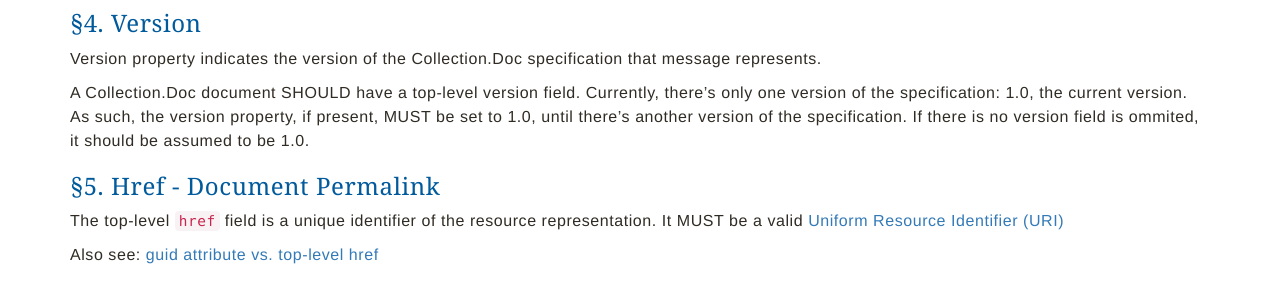
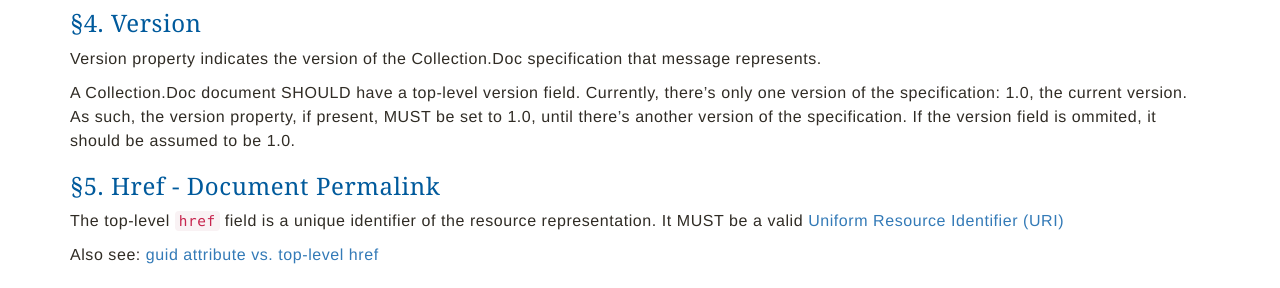
Before and after one commit to npr/cdoc-spec-site, a Jekyll site: the page built from spec.md, in a window 1280 px wide and 900 px high, scrolled down 2426 px. Shown: the part 176-464 px from the top of the window. Built offline with Jekyll 4.4.1, drawn with Linux system fonts in a browser that asks for light colours; nearby versions of some CDN libraries; Markdown is read by kramdown in place of the engine named in the settings.

Commit message:
typo with version field def

```diff
--- a/_includes/version.md
+++ b/_includes/version.md
@@ -2,4 +2,4 @@
 
 Version property indicates the version of the Collection.Doc specification that message represents.
 
-A Collection.Doc document SHOULD have a top-level version field. Currently, there's only one version of the specification: 1.0, the current version. As such, the version property, if present, MUST be set to 1.0, until there's another version of the specification. If there is no version field is ommited, it should be assumed to be 1.0.
+A Collection.Doc document SHOULD have a top-level version field. Currently, there's only one version of the specification: 1.0, the current version. As such, the version property, if present, MUST be set to 1.0, until there's another version of the specification. If the version field is ommited, it should be assumed to be 1.0.
```
